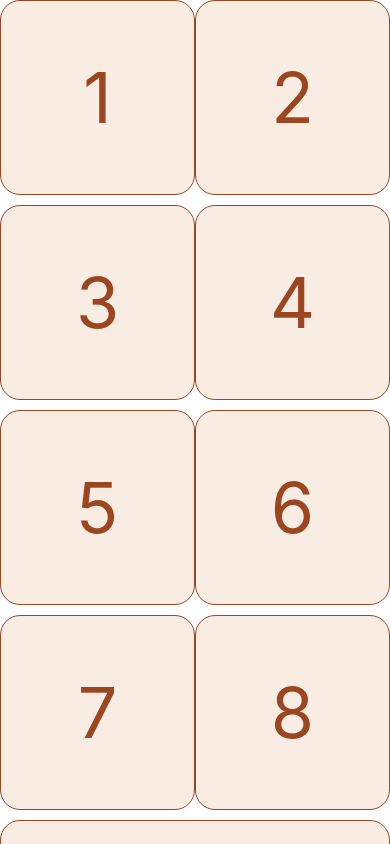
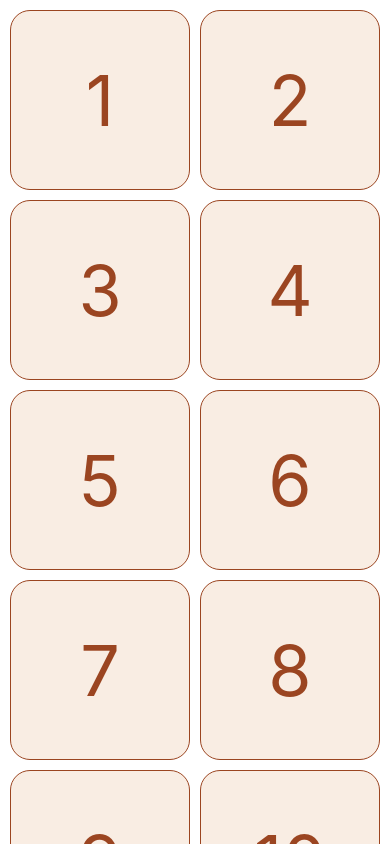
Before and after one commit to Niroshan2812/goalTrack, a React Native app: screen / in a window 390 px wide. Built offline with nearby package versions, Linux system fonts and the light colour scheme.

Commit message:
Cpmponent/ core add

```diff
--- a/App.js
+++ b/App.js
@@ -1,16 +1,20 @@
 import { StatusBar } from "expo-status-bar";
 import { StyleSheet, Text, View , FlatList} from "react-native";
+import DayListItem from './src/component/core/DayListItem'
 
  // ending time = 1.09
-const days = [1,2,3,4,5,6,7,8,9];
+const days = [...Array(24)].map ((val, index) => index+1);
 
 export default function App() {
   return (
     <View style={styles.container}>
 
+
+
       <FlatList
         data={days}
         contentContainerStyle={styles.content}
+        columnWrapperStyle = {styles.coloum}
         numColumns={2}
         renderItem={({item})=>  (
           <View style={styles.box}>
@@ -34,9 +38,13 @@ const styles = StyleSheet.create({
 
 
   },
+  coloum:{
+    gap:10,
+  },
 
   content:{
     gap:10,
+    padding:10
   },
 
   box: {
--- a/package.json
+++ b/package.json
@@ -12,7 +12,9 @@
     "expo": "~49.0.15",
     "expo-status-bar": "~1.6.0",
     "react": "18.2.0",
-    "react-native": "0.72.6"
+    "react-native": "0.72.6",
+    "typescript": "^5.1.3",
+    "@types/react": "~18.2.14"
   },
   "devDependencies": {
     "@babel/core": "^7.20.0"
--- /dev/null
+++ b/src/component/core/DayListItem.tsx
@@ -0,0 +1,7 @@
+import{Text, View, StyleSheet} from 'react-native';
+
+export default function DayListItem () {
+    return (
+<Text>Day list item</Text>
+    )
+}
--- /dev/null
+++ b/tsconfig.json
@@ -0,0 +1,4 @@
+{
+  "compilerOptions": {},
+  "extends": "expo/tsconfig.base"
+}
```
Also changed, not shown: 1 other file (tests, documents, lock files or other folders).
